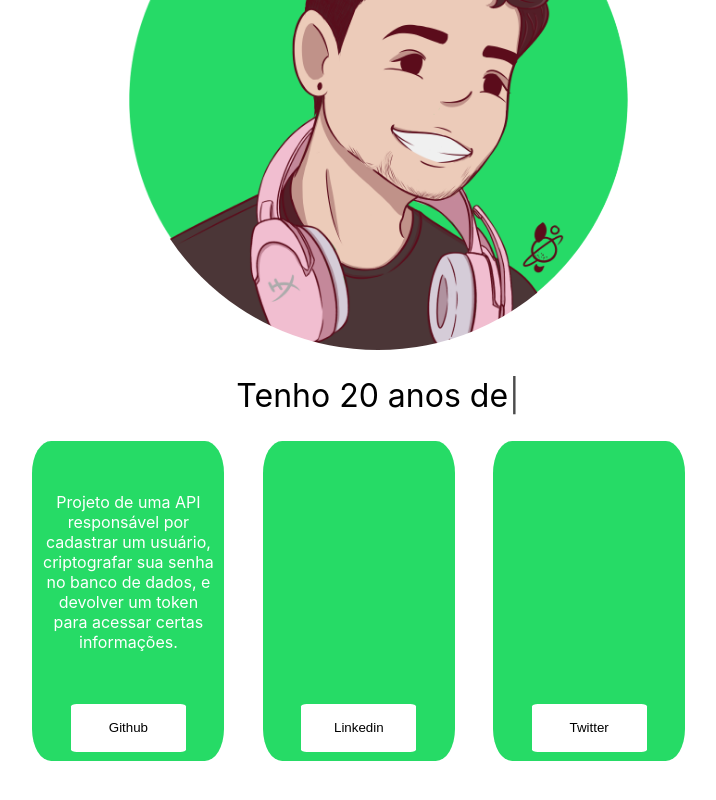
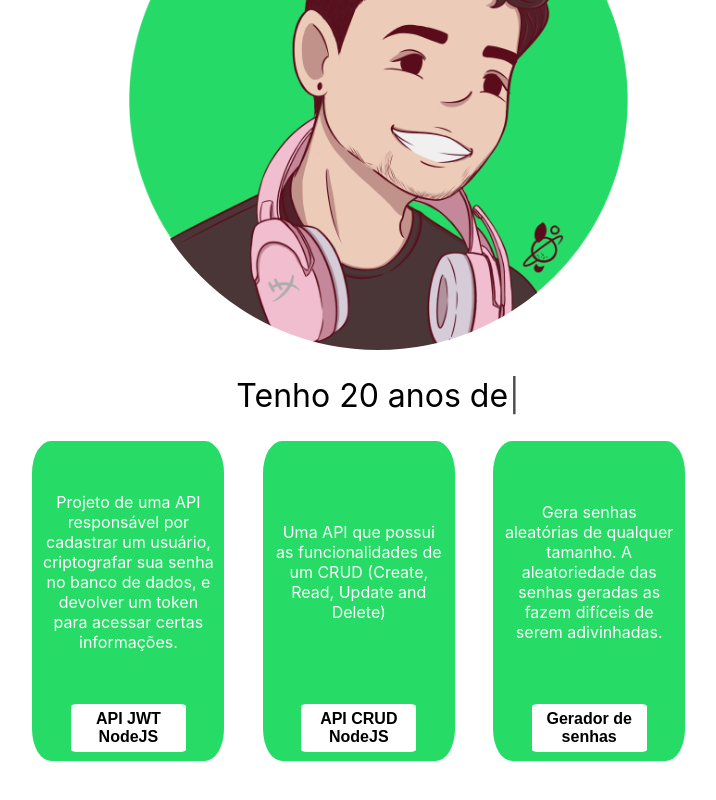
Before and after one commit to arielmell0/arielom.tech, a React (Create React App) app: page / in a window 1280 px wide. Shown: the part 250-1050 px from the top of the page, without its empty margins (262-978 px from the left). Built offline with nearby package versions, Linux system fonts and the light colour scheme.

Commit message:
feat: card finalizado

```diff
--- a/src/Components/Card/Card.js
+++ b/src/Components/Card/Card.js
@@ -4,21 +4,34 @@ import CardContent from '../CardContent/CardContent';
 
 
 const Card = () => {
-    const CardContentArray = [
-        'Projeto de uma API responsável por cadastrar um usuário, criptografar sua senha no banco de dados, e devolver um token para acessar certas informações.'
+    const cardContentArray = [
+        {
+            content: 'Projeto de uma API responsável por cadastrar um usuário, criptografar sua senha no banco de dados, e devolver um token para acessar certas informações.',
+            name: 'API JWT  NodeJS'
+        },
+        {
+            content: 'Uma API que possui as funcionalidades de um CRUD (Create, Read, Update and Delete)',
+            name: 'API CRUD NodeJS'
+        },
+        {
+            content: 'Gera senhas aleatórias de qualquer tamanho. A aleatoriedade das senhas geradas as fazem difíceis de serem adivinhadas.',
+            name: 'Gerador de senhas'
+        },
     ]
 
     return (
        <CardContainer>
            <CardItem>
-               <CardContent Text={CardContentArray[0]} />
-               <CardButton Name="Github"/>
+                <CardContent Text={cardContentArray[0].content} />
+                <CardButton Name={cardContentArray[0].name} />
            </CardItem>
            <CardItem>
-               <CardButton Name="Linkedin"/>
+                <CardContent Text={cardContentArray[1].content} />
+                <CardButton Name={cardContentArray[1].name} />
            </CardItem>
            <CardItem>
-               <CardButton Name="Twitter"/>
+                <CardContent Text={cardContentArray[2].content} />
+                <CardButton Name={cardContentArray[2].name} />
            </CardItem>
        </CardContainer>
     )
--- a/src/Components/CardButton/CardButton.js
+++ b/src/Components/CardButton/CardButton.js
@@ -15,6 +15,8 @@ const Button = styled.button`
     border-radius: 5%;
     margin-bottom: 5%;
     border: none;
+    font-size: 1rem;
+    font-weight: bold;
 
     &:hover {
         background-color: black;
```
